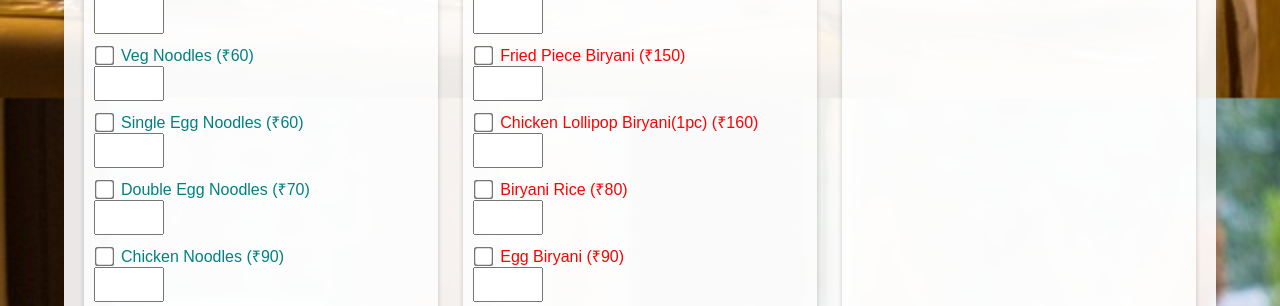
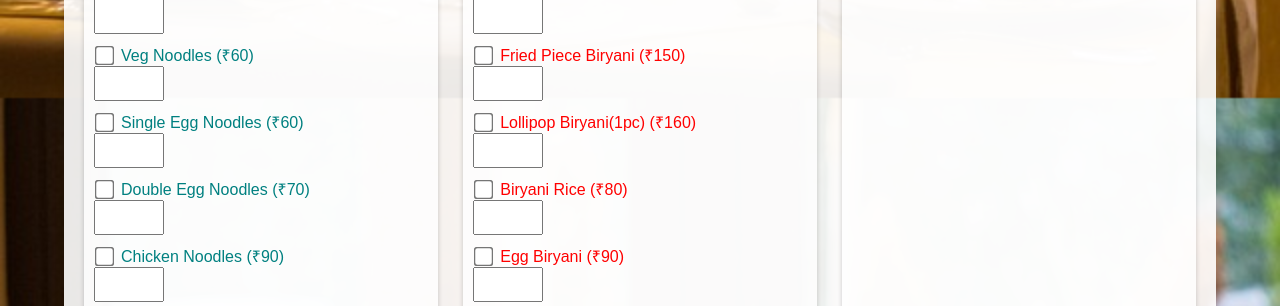
Before and after one commit to nareshpenchikala/flask-login-app, a Flask app: page /billing in a window 1280 px wide. Shown: the part 1610-1916 px from the top of the page. Run offline with Flask 3, Linux system fonts and the light colour scheme; the visitor is signed in with stand-in values (Sample User, id 1).

Commit message:
Added the updated spacing in printout

```diff
--- a/templates/v1.html
+++ b/templates/v1.html
@@ -577,8 +577,8 @@
                     </li>
                     <li>
                         <label class="red-label">
-                            <input type="checkbox" class="item" value="Chicken Lollipop Biryani" data-price="160">
-                            Chicken Lollipop Biryani(1pc) (₹160)
+                            <input type="checkbox" class="item" value="Lollipop Biryani" data-price="160">
+                            Lollipop Biryani(1pc) (₹160)
                         </label>
                         <input type="number" class="quantity"  min="0">
                     </li>
@@ -926,10 +926,10 @@
             // Build and show the bill content for printing
             format1 = '----------------------------------------';
             format2 = 'Maruthi Gardens\nSarjapur Road,Junnasandra SY No 07\nMahadevapura,\nB.B.M.P East\nKarnataka';
-            format3 = 'Item                      Qty    Price';
+            format3 = 'Item                 Qty    Price';
             // Build and show the bill content for printing
-            const fontSize = '35px'; // Adjust the font size as needed
-            const lineHeight = '1.5'; // Adjust the line height as needed
+            const fontSize = '45px'; // Adjust the font size as needed
+            const lineHeight = '2.5'; // Adjust the line height as needed
 
             billContent = `<style>
                             pre {
```
